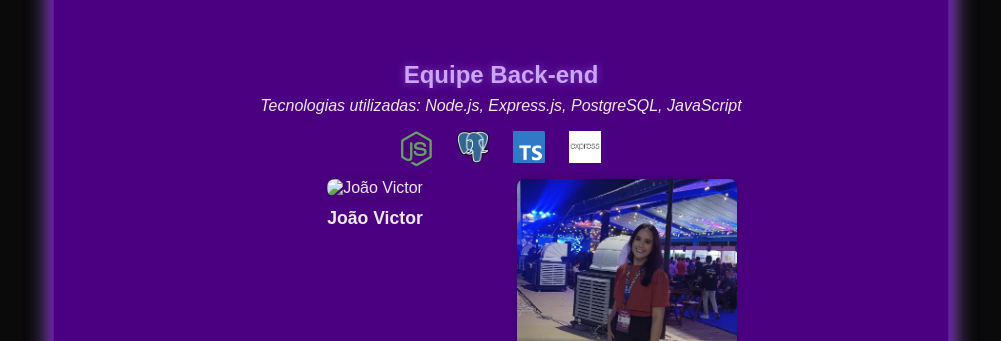
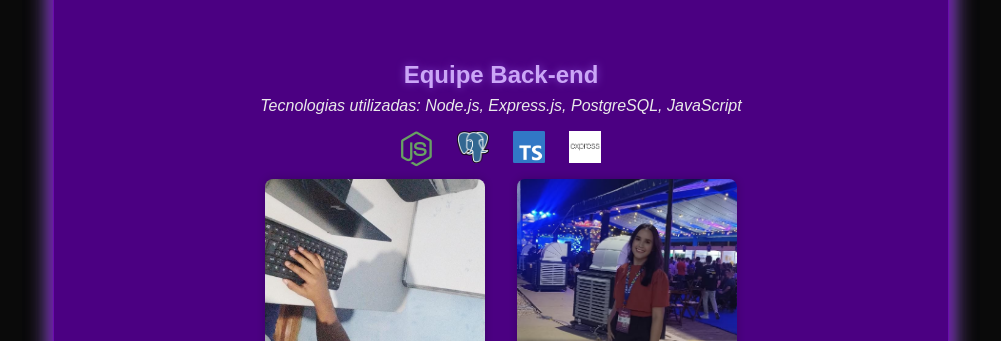
Before and after one commit to samleticias/socialifpi, a plain HTML site: page front-end/src/page/about.html in a window 1280 px wide. Shown: the part 459-800 px from the top of the page, without its empty margins (139-1140 px from the left). Drawn offline with Linux system fonts and the light colour scheme.

Commit message:
feat: adiciona informações no about do desevolvedor backend Joã o victor

```diff
--- a/front-end/src/page/about.html
+++ b/front-end/src/page/about.html
@@ -49,8 +49,8 @@
       </div>
       <div class="linha-cards">
         <div class="card" onclick="mostrarDetalhes('back1')">
-          <img src="../img/joao.jpg" alt="João Victor">
-          <p>João Victor</p>
+          <img src="../images/devs/jota.jpg" alt="Jota dev">
+          <p>Jota dev</p>
         </div>
         <div class="card" onclick="mostrarDetalhes('back2')">
           <img src="../images/devs/sammya.png" alt="Sammya Letícia">
--- a/front-end/src/script/utils/about.js
+++ b/front-end/src/script/utils/about.js
@@ -11,8 +11,8 @@ const devs = {
     },
     back1: {
       nome: "João Victor",
-      imagem: "caminho/joao.jpg",
-      descricao: "Descrição do jota"
+      imagem: "../images/devs/jota.jpg",
+      descricao: "Desenvolvedor com fortes habilidades em desenvolvimento web, tanto no front-end quanto no back-end. Atualmente, também atua na área de sistemas embarcados, unindo experiência em aplicações web modernas com soluções inovadoras em hardware."
     },
     back2: {
       nome: "Sammya Letícia",
```
Also changed, not shown: front-end/src/images/devs/jota.jpg (added).
